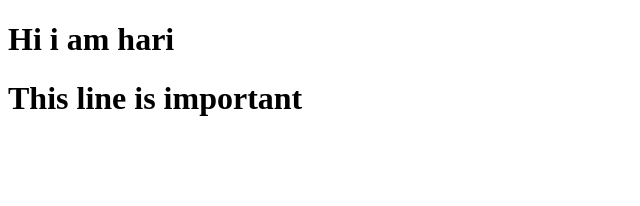
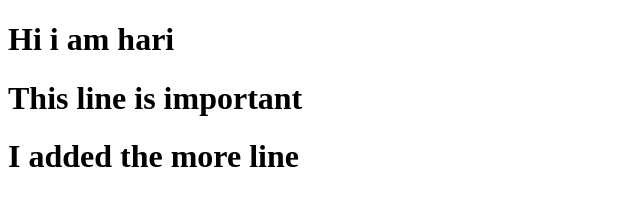
Before and after one commit to Hariprasath-2218/Sample-Repo2, a plain HTML site: page index.html in a window 1280 px wide. Shown: the whole page, without its empty margins (0-640 px from the left). Drawn offline with Linux system fonts and the light colour scheme.

Commit message:
fix : added some more line

```diff
--- a/index.html
+++ b/index.html
@@ -8,5 +8,6 @@
 <body>
     <h1>Hi i am hari</h1>
     <h1>This line is important</h1>
+    <h1>I added the more line</h1>
 </body>
 </html>
```
